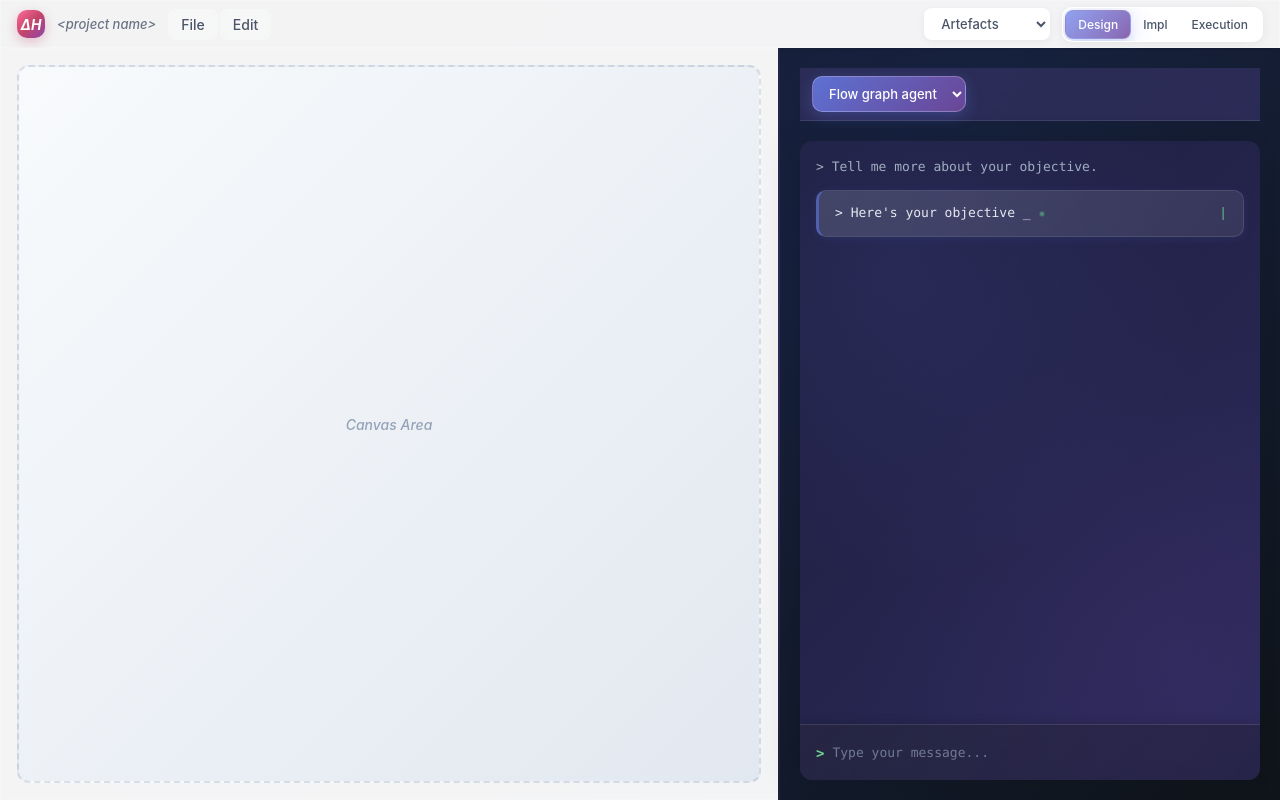
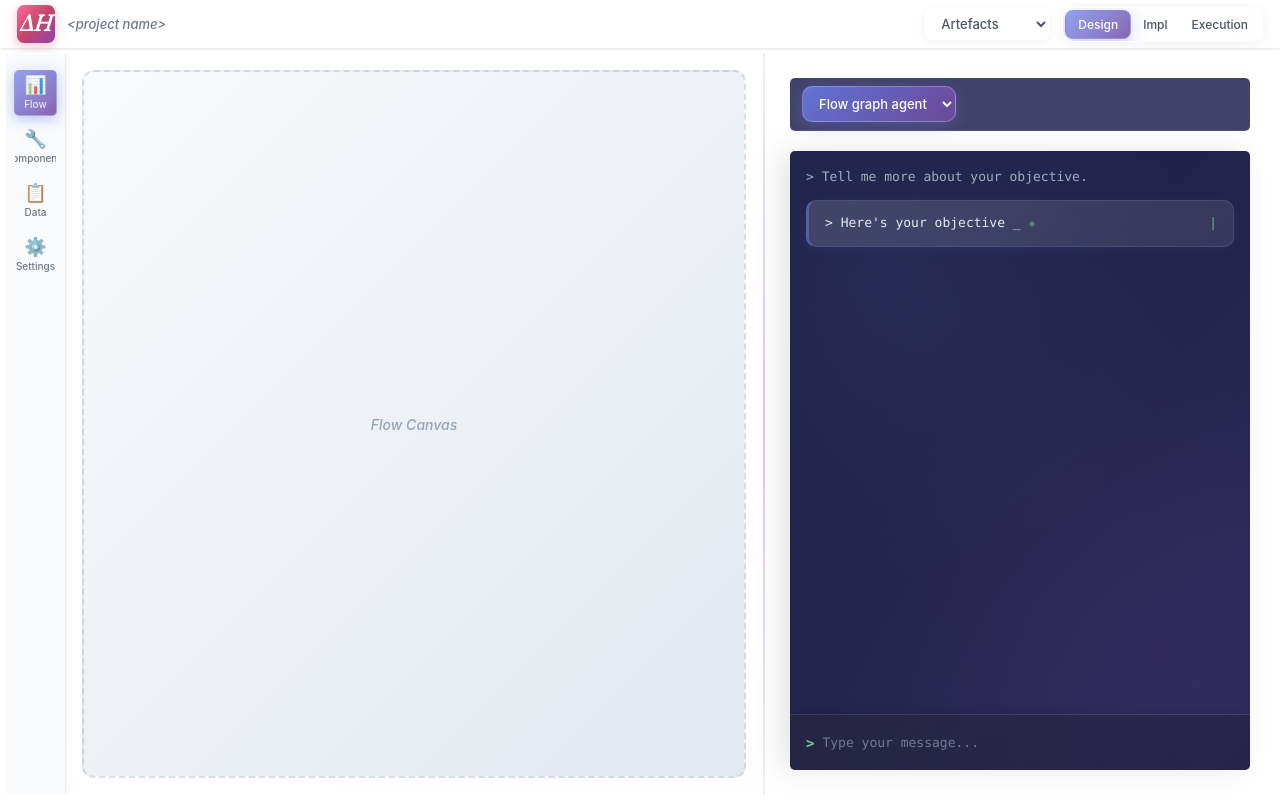
Before and after one commit to ovjectibity/enthalpy, a React (Create React App) app in the folder client/: page / in a window 1280 px wide. Built offline with nearby package versions, Linux system fonts and the light colour scheme; a web font is replaced by a local one.

Commit message:
ui restructuring

```diff
--- a/client/public/index.html
+++ b/client/public/index.html
@@ -19,6 +19,10 @@
             href="https://fonts.googleapis.com/css2?family=Roboto+Mono:wght@400;500;700&display=swap"
             rel="stylesheet"
         />
+        <link
+            href="https://fonts.googleapis.com/css2?family=EB+Garamond:ital,wght@0,400;0,500;0,600;0,700;1,400&display=swap"
+            rel="stylesheet"
+        />
         <title>Enthalpy</title>
     </head>
     <body>
--- a/client/src/App.css
+++ b/client/src/App.css
@@ -14,6 +14,7 @@ body {
     color: #e8e8e8;
     height: 100vh;
     overflow: hidden;
+    background: white;
 }
 
 .app {
@@ -47,19 +48,15 @@ body {
 .logo {
     background: linear-gradient(135deg, #ff6b9d 0%, #c44569 50%, #8e44ad 100%);
     color: white;
-    font-weight: 700;
-    font-size: 14px;
-    width: 28px;
-    height: 28px;
+    font-weight: 400;
+    font-size: 24px;
+    width: 38px;
+    height: 38px;
     display: flex;
     align-items: center;
     justify-content: center;
-    border-radius: 10px;
-    font-family:
-        "SF Pro Display",
-        -apple-system,
-        BlinkMacSystemFont,
-        sans-serif;
+    border-radius: 7px;
+    font-family: "EB Garamond", "Garamond", "Times New Roman", serif;
     box-shadow: 0 4px 12px rgba(196, 69, 105, 0.3);
 }
 
@@ -74,57 +71,6 @@ body {
     font-weight: 500;
     font-style: italic;
     opacity: 0.8;
-}
-
-.main-nav {
-    display: flex;
-    gap: 2px;
-}
-
-.nav-item {
-    background: rgba(255, 255, 255, 0.08);
-    backdrop-filter: blur(20px);
-    -webkit-backdrop-filter: blur(20px);
-    border: 1px solid rgba(255, 255, 255, 0.15);
-    color: #4a5568;
-    padding: 6px 12px;
-    border-radius: 8px;
-    cursor: pointer;
-    font-size: 14px;
-    font-weight: 500;
-    transition: all 0.3s cubic-bezier(0.4, 0, 0.2, 1);
-    position: relative;
-    overflow: hidden;
-}
-
-.nav-item::before {
-    content: "";
-    position: absolute;
-    top: 0;
-    left: -100%;
-    width: 100%;
-    height: 100%;
-    background: linear-gradient(
-        90deg,
-        transparent,
-        rgba(255, 255, 255, 0.2),
-        transparent
-    );
-    transition: left 0.6s cubic-bezier(0.4, 0, 0.2, 1);
-}
-
-.nav-item:hover {
-    background: rgba(255, 255, 255, 0.15);
-    backdrop-filter: blur(25px);
-    -webkit-backdrop-filter: blur(25px);
-    border-color: rgba(255, 255, 255, 0.25);
-    color: #2d3748;
-    transform: translateY(-1px);
-    box-shadow: 0 4px 15px rgba(255, 255, 255, 0.1);
-}
-
-.nav-item:hover::before {
-    left: 100%;
 }
 
 .header-right {
@@ -299,6 +245,7 @@ body {
     overflow: hidden;
     position: relative;
     gap: 0;
+    margin: 5px;
 }
 
 /* Left Panel */
@@ -308,7 +255,7 @@ body {
     backdrop-filter: blur(25px);
     -webkit-backdrop-filter: blur(25px);
     display: flex;
-    flex-direction: column;
+    flex-direction: row;
     min-width: 200px;
     border-right: 1px solid rgba(0, 0, 0, 0.08);
     position: relative;
@@ -328,6 +275,114 @@ body {
         rgba(255, 255, 255, 0.05) 100%
     );
     pointer-events: none;
+}
+
+/* Sidebar */
+.sidebar {
+    width: 60px;
+    background: rgba(248, 250, 252, 0.9);
+    backdrop-filter: blur(20px);
+    -webkit-backdrop-filter: blur(20px);
+    border-right: 1px solid rgba(0, 0, 0, 0.06);
+    display: flex;
+    flex-direction: column;
+    padding: 16px 8px;
+    gap: 8px;
+    box-shadow: 2px 0 8px rgba(0, 0, 0, 0.04);
+}
+
+.sidebar-item {
+    display: flex;
+    flex-direction: column;
+    align-items: center;
+    gap: 4px;
+    padding: 5px 5px;
+    background: rgba(255, 255, 255, 0.1);
+    backdrop-filter: blur(15px);
+    -webkit-backdrop-filter: blur(15px);
+    border: 1px solid rgba(255, 255, 255, 0.2);
+    border-radius: 5px;
+    cursor: pointer;
+    transition: all 0.3s cubic-bezier(0.4, 0, 0.2, 1);
+    position: relative;
+    overflow: hidden;
+    min-height: 30px;
+    color: #4a5568;
+    font-size: 8px;
+    font-weight: 250;
+}
+
+.sidebar-item::before {
+    content: "";
+    position: absolute;
+    top: 0;
+    left: 0;
+    right: 0;
+    bottom: 0;
+    background: linear-gradient(
+        135deg,
+        rgba(255, 255, 255, 0.2) 0%,
+        rgba(255, 255, 255, 0.05) 100%
+    );
+    opacity: 0;
+    transition: opacity 0.3s ease;
+    pointer-events: none;
+}
+
+.sidebar-item:hover {
+    background: rgba(255, 255, 255, 0.2);
+    backdrop-filter: blur(20px);
+    -webkit-backdrop-filter: blur(20px);
+    border-color: rgba(255, 255, 255, 0.3);
+    transform: translateY(-1px);
+    box-shadow: 0 4px 12px rgba(0, 0, 0, 0.08);
+    color: #2d3748;
+}
+
+.sidebar-item:hover::before {
+    opacity: 1;
+}
+
+.sidebar-item.active {
+    background: linear-gradient(
+        135deg,
+        rgba(102, 126, 234, 0.9) 0%,
+        rgba(118, 75, 162, 0.9) 100%
+    );
+    backdrop-filter: blur(20px);
+    -webkit-backdrop-filter: blur(20px);
+    border-color: rgba(255, 255, 255, 0.3);
+    color: white;
+    box-shadow: 0 4px 15px rgba(102, 126, 234, 0.4);
+}
+
+.sidebar-item.active::after {
+    content: "";
+    position: absolute;
+    top: 0;
+    left: 0;
+    right: 0;
+    bottom: 0;
+    background: linear-gradient(
+        135deg,
+        rgba(255, 255, 255, 0.2) 0%,
+        rgba(255, 255, 255, 0.05) 100%
+    );
+    pointer-events: none;
+}
+
+.sidebar-icon {
+    font-size: 18px;
+    line-height: 1;
+    opacity: 0.9;
+}
+
+.sidebar-label {
+    font-size: 10px;
+    font-weight: 500;
+    text-align: center;
+    line-height: 1.2;
+    opacity: 0.8;
 }
 
 .canvas-area {
@@ -408,6 +463,8 @@ body {
     max-width: calc(100vw - 200px);
     display: flex;
     flex-direction: column;
+    margin: 5px;
+    /*background: rgba(26, 26, 46, 0);*/
 }
 
 /* Chat Header */
@@ -417,7 +474,7 @@ body {
     -webkit-backdrop-filter: blur(20px);
     padding: 8px 12px;
     border-bottom: 1px solid rgba(255, 255, 255, 0.1);
-    border-radius: 0;
+    border-radius: 5px;
     margin: 20px 20px 0 20px;
 }
 
@@ -506,7 +563,7 @@ body {
     flex-direction: column;
     background: linear-gradient(135deg, #1e1e3f 0%, #2a2a5a 100%);
     position: relative;
-    border-radius: 12px;
+    border-radius: 5px;
     margin: 20px;
     overflow: hidden;
     box-shadow: -10px 0 30px rgba(0, 0, 0, 0.1);
@@ -732,6 +789,39 @@ body {
         flex-direction: column;
     }
 
+    .left-panel {
+        flex-direction: column;
+    }
+
+    .sidebar {
+        width: 100%;
+        flex-direction: row;
+        padding: 8px 12px;
+        gap: 6px;
+        order: 1;
+    }
+
+    .sidebar-item {
+        flex-direction: row;
+        min-height: 36px;
+        padding: 8px 12px;
+        gap: 6px;
+        flex: 1;
+    }
+
+    .sidebar-icon {
+        font-size: 16px;
+    }
+
+    .sidebar-label {
+        font-size: 11px;
+    }
+
+    .canvas-area {
+        order: 2;
+        margin: 12px;
+    }
+
     .right-panel {
         width: 100% !important;
         height: 300px;
--- a/client/src/App.tsx
+++ b/client/src/App.tsx
@@ -5,6 +5,7 @@ const App: React.FC = () => {
   const [activeTab, setActiveTab] = useState("Design");
   const [selectedArtefact, setSelectedArtefact] = useState("Artefacts");
   const [selectedAgent, setSelectedAgent] = useState("Flow graph agent");
+  const [activeContext, setActiveContext] = useState("Flow");
   const [messages, setMessages] = useState([
     { type: "prompt", text: "> Tell me more about your objective." },
     { type: "response", text: "> Here's your objective _" },
@@ -13,6 +14,12 @@ const App: React.FC = () => {
   const [isDragging, setIsDragging] = useState(false);
 
   const tabs = ["Design", "Impl", "Execution"];
+  const contextMenuItems = [
+    { id: "Flow", label: "Flow", icon: "📊" },
+    { id: "Components", label: "Components", icon: "🔧" },
+    { id: "Data", label: "Data", icon: "📋" },
+    { id: "Settings", label: "Settings", icon: "⚙️" },
+  ];
 
   const handleMouseDown = (e: React.MouseEvent) => {
     setIsDragging(true);
@@ -60,10 +67,6 @@ const App: React.FC = () => {
             <span className="logo-text">ΔH</span>
           </div>
           <span className="project-name">&lt;project name&gt;</span>
-          <nav className="main-nav">
-            <button className="nav-item">File</button>
-            <button className="nav-item">Edit</button>
-          </nav>
         </div>
         <div className="header-right">
           <select
@@ -93,9 +96,24 @@ const App: React.FC = () => {
       <div className="main-content">
         {/* Left Panel */}
         <div className="left-panel">
+          {/* Sidebar Menu */}
+          <div className="sidebar">
+            {contextMenuItems.map((item) => (
+              <button
+                key={item.id}
+                className={`sidebar-item ${activeContext === item.id ? "active" : ""}`}
+                onClick={() => setActiveContext(item.id)}
+                title={item.label}
+              >
+                <span className="sidebar-icon">{item.icon}</span>
+                <span className="sidebar-label">{item.label}</span>
+              </button>
+            ))}
+          </div>
+
           <div className="canvas-area">
             {/* This would be where the visual canvas/diagram goes */}
-            <div className="placeholder-text">Canvas Area</div>
+            <div className="placeholder-text">{activeContext} Canvas</div>
           </div>
         </div>
 
--- a/client/src/index.css
+++ b/client/src/index.css
@@ -91,7 +91,6 @@ textarea {
 /* Disable text selection on UI elements */
 button,
 .tab,
-.nav-item,
 .dropdown,
 .agent-selector,
 .logo,
@@ -135,7 +134,6 @@ button,
 select,
 input,
 .tab,
-.nav-item,
 .resizer {
     transition: all 0.2s cubic-bezier(0.4, 0, 0.2, 1);
 }
```
Also changed, not shown: 2 other files (tests, documents, lock files or other folders).
